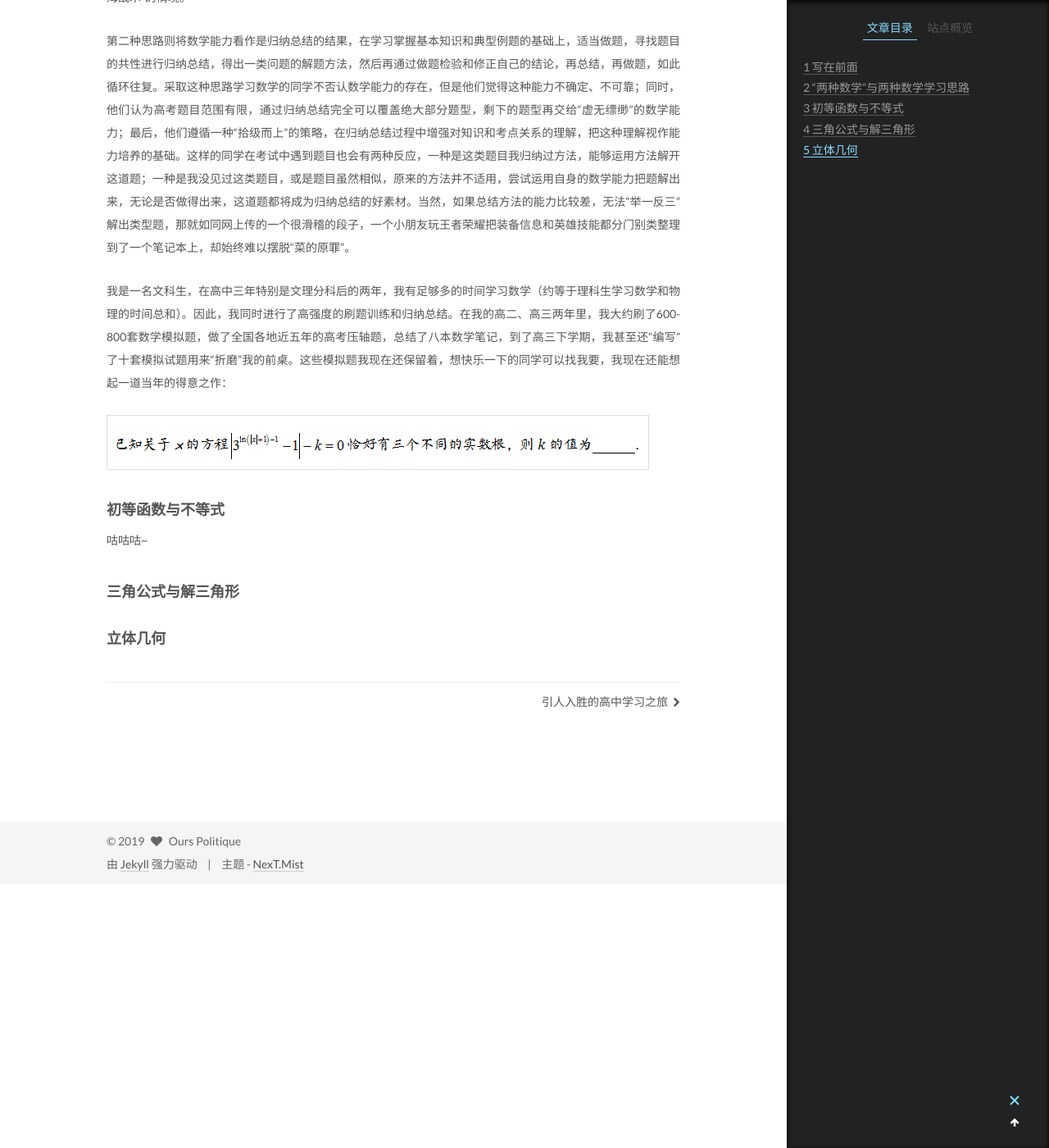
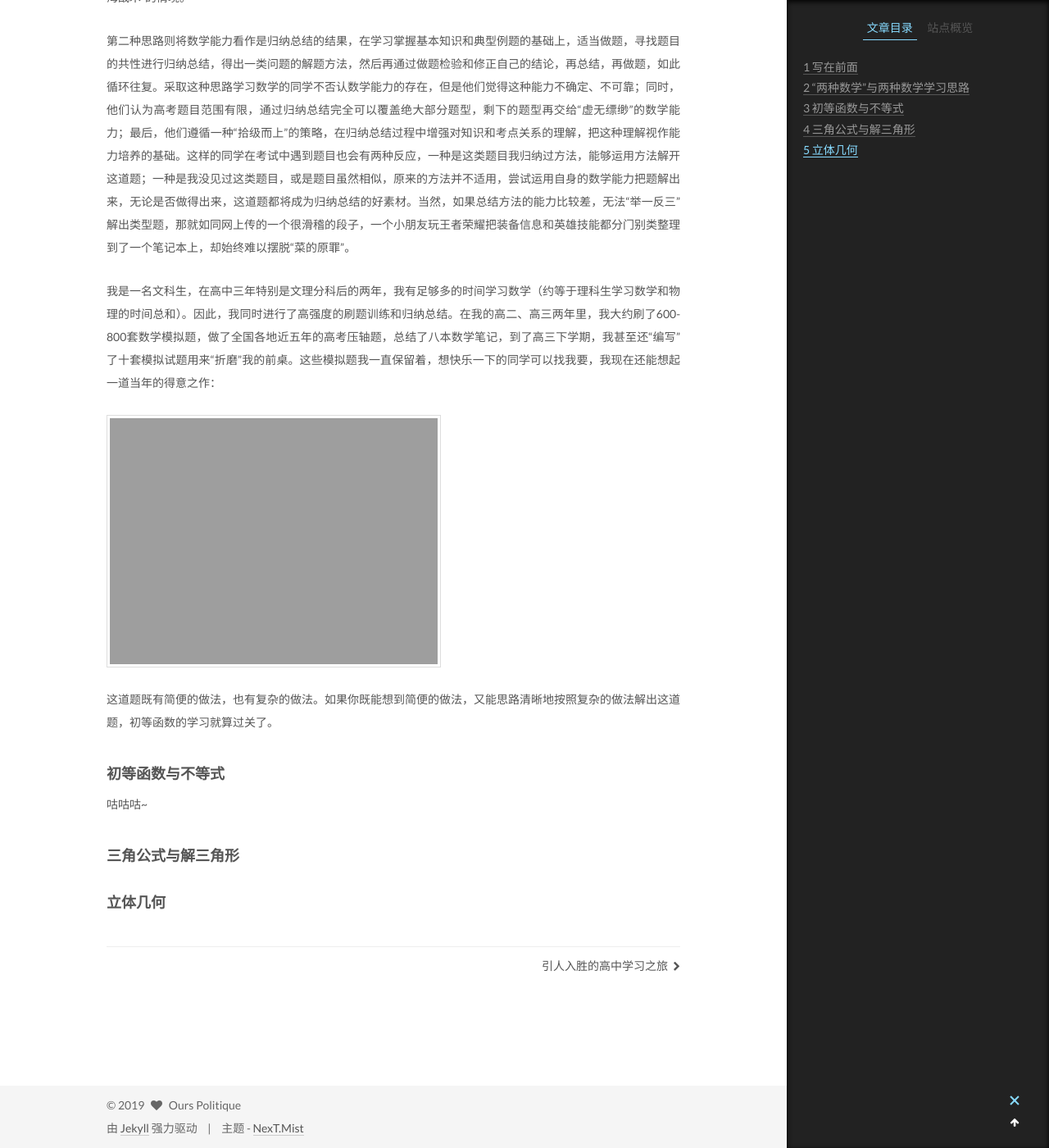
Before and after one commit to ourspolitique/ourspolitique.github.io, a Jekyll site: the page built from _posts/2019-07-09-mathematiques.md, in a window 1280 px wide and 1400 px high, scrolled down 1734 px. Shown: the whole window at 82% size. Built offline with Jekyll 4.4.1, drawn with Linux system fonts in a browser that asks for light colours.

Commit message:
Update 2019-07-09-mathematiques.md

```diff
--- a/_posts/2019-07-09-mathematiques.md
+++ b/_posts/2019-07-09-mathematiques.md
@@ -28,11 +28,11 @@ tags:
 
 第二种思路则将数学能力看作是归纳总结的结果，在学习掌握基本知识和典型例题的基础上，适当做题，寻找题目的共性进行归纳总结，得出一类问题的解题方法，然后再通过做题检验和修正自己的结论，再总结，再做题，如此循环往复。采取这种思路学习数学的同学不否认数学能力的存在，但是他们觉得这种能力不确定、不可靠；同时，他们认为高考题目范围有限，通过归纳总结完全可以覆盖绝大部分题型，剩下的题型再交给“虚无缥缈”的数学能力；最后，他们遵循一种“拾级而上”的策略，在归纳总结过程中增强对知识和考点关系的理解，把这种理解视作能力培养的基础。这样的同学在考试中遇到题目也会有两种反应，一种是这类题目我归纳过方法，能够运用方法解开这道题；一种是我没见过这类题目，或是题目虽然相似，原来的方法并不适用，尝试运用自身的数学能力把题解出来，无论是否做得出来，这道题都将成为归纳总结的好素材。当然，如果总结方法的能力比较差，无法“举一反三”解出类型题，那就如同网上传的一个很滑稽的段子，一个小朋友玩王者荣耀把装备信息和英雄技能都分门别类整理到了一个笔记本上，却始终难以摆脱“菜的原罪”。
 
-我是一名文科生，在高中三年特别是文理分科后的两年，我有足够多的时间学习数学（约等于理科生学习数学和物理的时间总和）。因此，我同时进行了高强度的刷题训练和归纳总结。在我的高二、高三两年里，我大约刷了600-800套数学模拟题，做了全国各地近五年的高考压轴题，总结了八本数学笔记，到了高三下学期，我甚至还“编写”了十套模拟试题用来“折磨”我的前桌。这些模拟题我现在还保留着，想快乐一下的同学可以找我要，我现在还能想起一道当年的得意之作：
+我是一名文科生，在高中三年特别是文理分科后的两年，我有足够多的时间学习数学（约等于理科生学习数学和物理的时间总和）。因此，我同时进行了高强度的刷题训练和归纳总结。在我的高二、高三两年里，我大约刷了600-800套数学模拟题，做了全国各地近五年的高考压轴题，总结了八本数学笔记，到了高三下学期，我甚至还“编写”了十套模拟试题用来“折磨”我的前桌。这些模拟题我一直保留着，想快乐一下的同学可以找我要，我现在还能想起一道当年的得意之作：
 
-![函数与方程](https://ourspolitique.github.io/assets/images/20190722.png)
+![一道函数题](https://ourspolitique.github.io/assets/images/20190722.png,"这道题既有简便的做法，也有复杂的做法。如果你既能想到简便的做法，又能思路清晰地按照复杂的做法解出这道题，初等函数的学习就算过关了。")
 
-
+这道题既有简便的做法，也有复杂的做法。如果你既能想到简便的做法，又能思路清晰地按照复杂的做法解出这道题，初等函数的学习就算过关了。
 
 #### 初等函数与不等式
 
```
